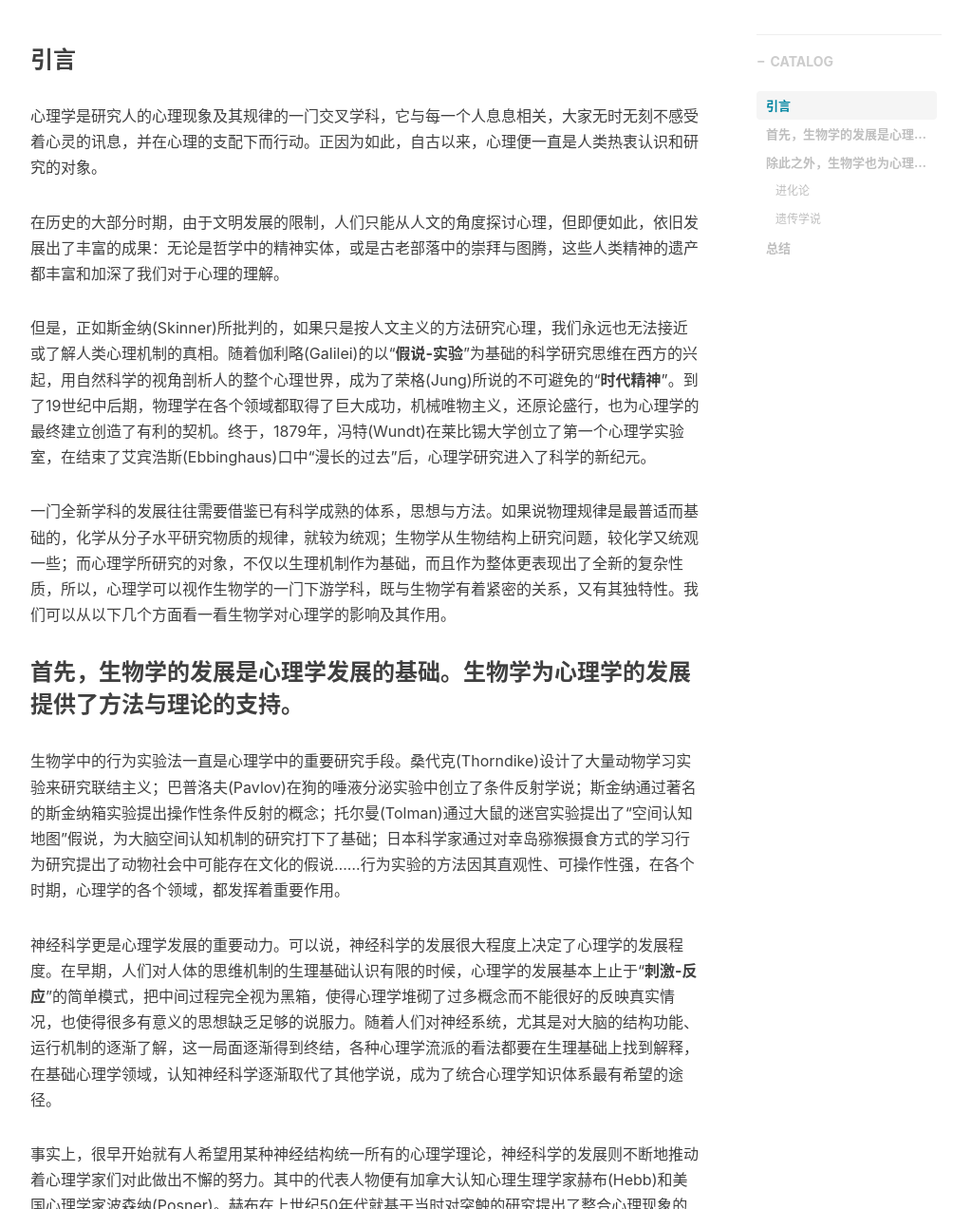
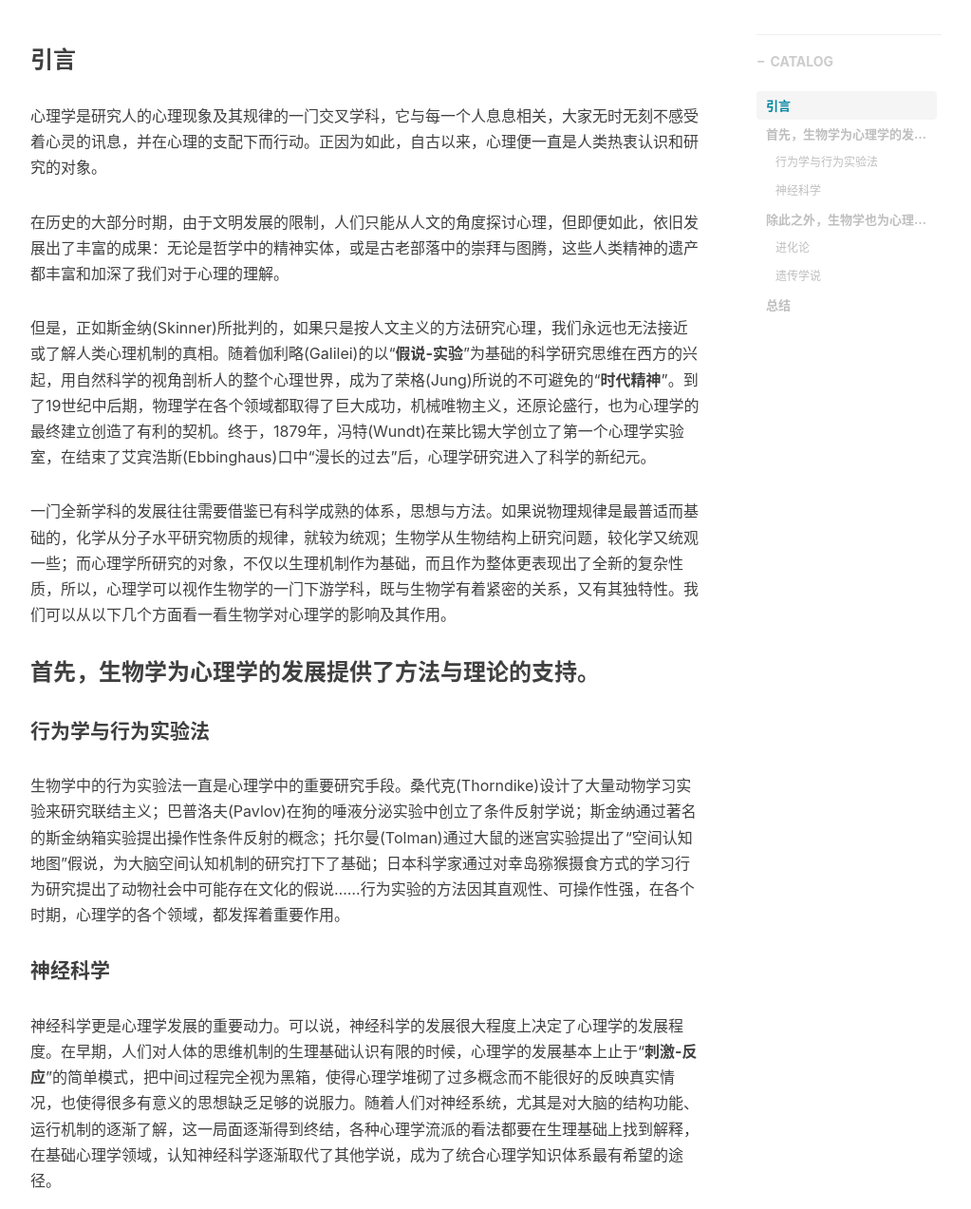
Before and after one commit to YuenTsheh/YuenTsheh.github.io, a Jekyll site: the page built from _posts/someThinkings/2017-12-06-生物学对心理学的影响之我见.md, in a window 1280 px wide and 1400 px high, scrolled down 334 px, cut to the strip 127-1400 px from the top of the window. Shown: the whole strip at 95% size, without its empty margins (233-1256 px from the left). Built offline with Jekyll 4.4.1, drawn with Linux system fonts in a browser that asks for light colours; nearby versions of some CDN libraries; our own code applies the rules of GitHub Pages for plain Markdown files; comment, search, counter and statistics services are not loaded.

Commit message:
Update 2017-12-06-生物学对心理学的影响之我见.md

```diff
--- a/_posts/someThinkings/2017-12-06-生物学对心理学的影响之我见.md
+++ b/_posts/someThinkings/2017-12-06-生物学对心理学的影响之我见.md
@@ -15,10 +15,10 @@ tags:
 
 一门全新学科的发展往往需要借鉴已有科学成熟的体系，思想与方法。如果说物理规律是最普适而基础的，化学从分子水平研究物质的规律，就较为统观；生物学从生物结构上研究问题，较化学又统观一些；而心理学所研究的对象，不仅以生理机制作为基础，而且作为整体更表现出了全新的复杂性质，所以，心理学可以视作生物学的一门下游学科，既与生物学有着紧密的关系，又有其独特性。我们可以从以下几个方面看一看生物学对心理学的影响及其作用。
 
-### 首先，生物学的发展是心理学发展的基础。生物学为心理学的发展提供了方法与理论的支持。
-
+### 首先，生物学为心理学的发展提供了方法与理论的支持。
+#### 行为学与行为实验法
 生物学中的行为实验法一直是心理学中的重要研究手段。桑代克(Thorndike)设计了大量动物学习实验来研究联结主义；巴普洛夫(Pavlov)在狗的唾液分泌实验中创立了条件反射学说；斯金纳通过著名的斯金纳箱实验提出操作性条件反射的概念；托尔曼(Tolman)通过大鼠的迷宫实验提出了“空间认知地图”假说，为大脑空间认知机制的研究打下了基础；日本科学家通过对幸岛猕猴摄食方式的学习行为研究提出了动物社会中可能存在文化的假说……行为实验的方法因其直观性、可操作性强，在各个时期，心理学的各个领域，都发挥着重要作用。
-
+#### 神经科学
 神经科学更是心理学发展的重要动力。可以说，神经科学的发展很大程度上决定了心理学的发展程度。在早期，人们对人体的思维机制的生理基础认识有限的时候，心理学的发展基本上止于“**刺激-反应**”的简单模式，把中间过程完全视为黑箱，使得心理学堆砌了过多概念而不能很好的反映真实情况，也使得很多有意义的思想缺乏足够的说服力。随着人们对神经系统，尤其是对大脑的结构功能、运行机制的逐渐了解，这一局面逐渐得到终结，各种心理学流派的看法都要在生理基础上找到解释，在基础心理学领域，认知神经科学逐渐取代了其他学说，成为了统合心理学知识体系最有希望的途径。
 
 事实上，很早开始就有人希望用某种神经结构统一所有的心理学理论，神经科学的发展则不断地推动着心理学家们对此做出不懈的努力。其中的代表人物便有加拿大认知心理生理学家赫布(Hebb)和美国心理学家波森纳(Posner)。赫布在上世纪50年代就基于当时对突触的研究提出了整合心理现象的**神经网络模型(neural networks model)**，但是鉴于当时的神经科学发展限制，赫布尚不能直观，精细地了解具体心理活动中的神经系统变化，因此，他称自己的理论为**概念神经系统(the conceptual nervous system)**。随着神经科学和生物技术的进步，赫布的学说得以在微观的脑区，组织，细胞，乃至分子水平得到新的研究。波森纳据此在赫布的基础上构建了**注意网络模型(attention networks model)**，他指出，细胞生物学的发展，神经影像学方法的进步，和人类基因组计划的实施是新发现必不可少的基础。
```
